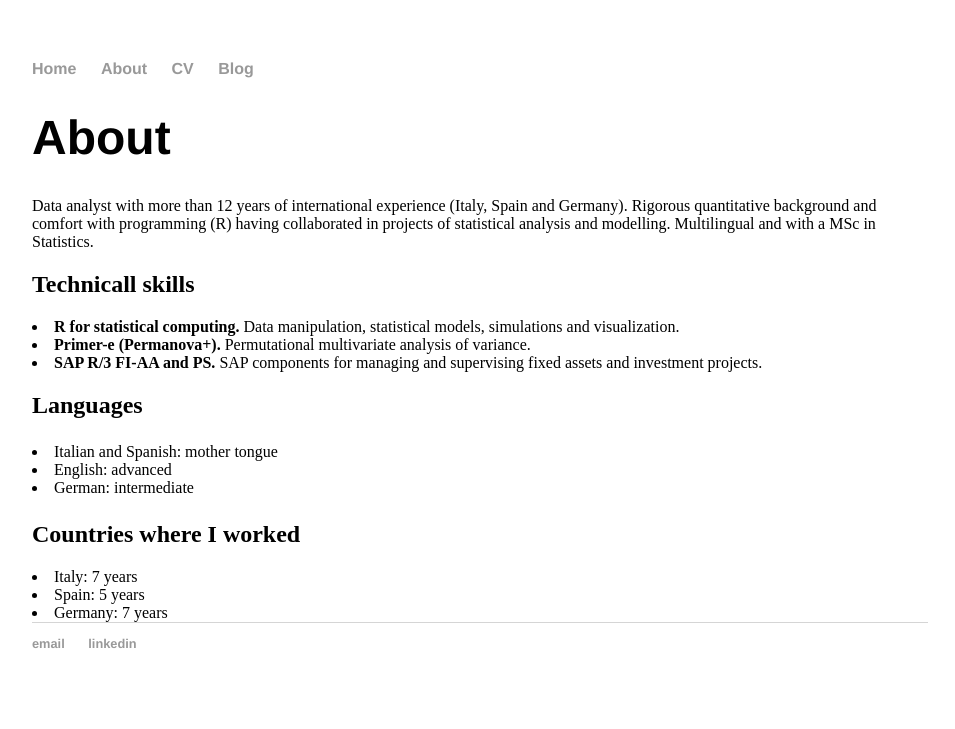
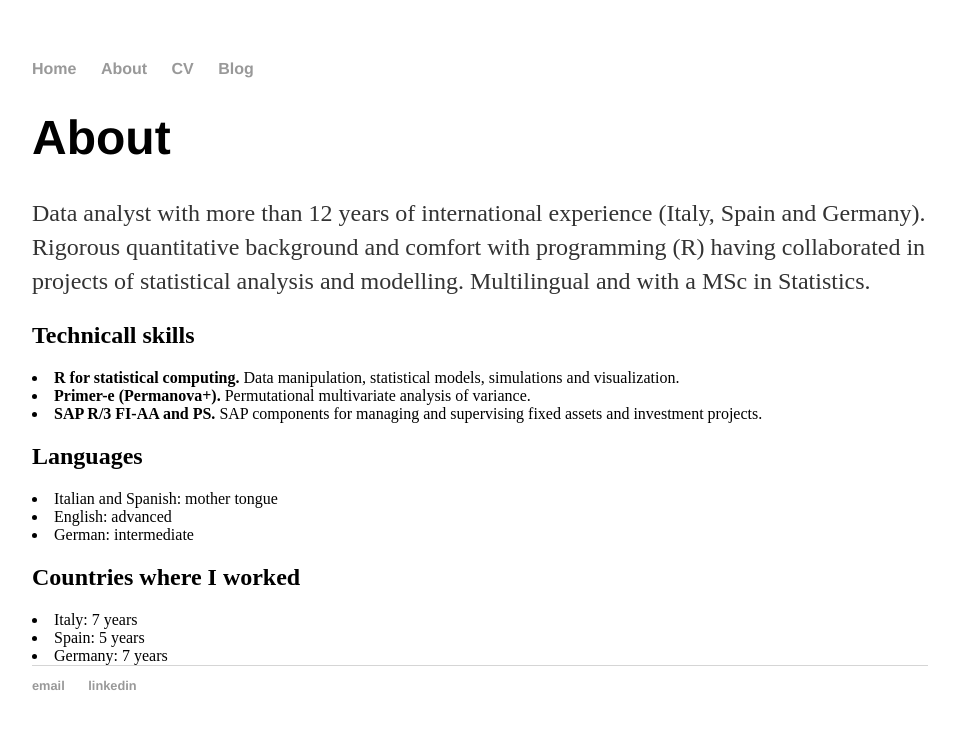
Before and after one commit to ltnoce/ltnoce.github.io, a Jekyll site: the page built from about/index.html, in a window 1280 px wide. Shown: the top 729 px of the page, without its empty margins (160-1115 px from the left). Built offline with Jekyll 4.4.1, drawn with Linux system fonts in a browser that asks for light colours.

```diff
--- a/about/index.html
+++ b/about/index.html
@@ -5,9 +5,9 @@ title: About Lucas Noce
 
 		<div class="about">
 			<h1>About</h1>
-			Data analyst with more than 12 years of international experience (Italy, Spain and Germany). Rigorous quantitative background
+			<p>Data analyst with more than 12 years of international experience (Italy, Spain and Germany). Rigorous quantitative background
 				and comfort with programming (R) having collaborated in projects of statistical analysis and modelling. Multilingual
-				and with a MSc in Statistics.
+				and with a MSc in Statistics.</p>
 
 			<h2>Technicall skills</h2>
 
@@ -19,9 +19,9 @@ title: About Lucas Noce
 
 			<h2>Languages</h2>
 
-			<p><li> Italian and Spanish: mother tongue </li>
+			<li> Italian and Spanish: mother tongue </li>
 			<li> English: advanced </li>
-			<li> German: intermediate </li></p>
+			<li> German: intermediate </li>
 
 			<h2>Countries where I worked</h2>
 
```
